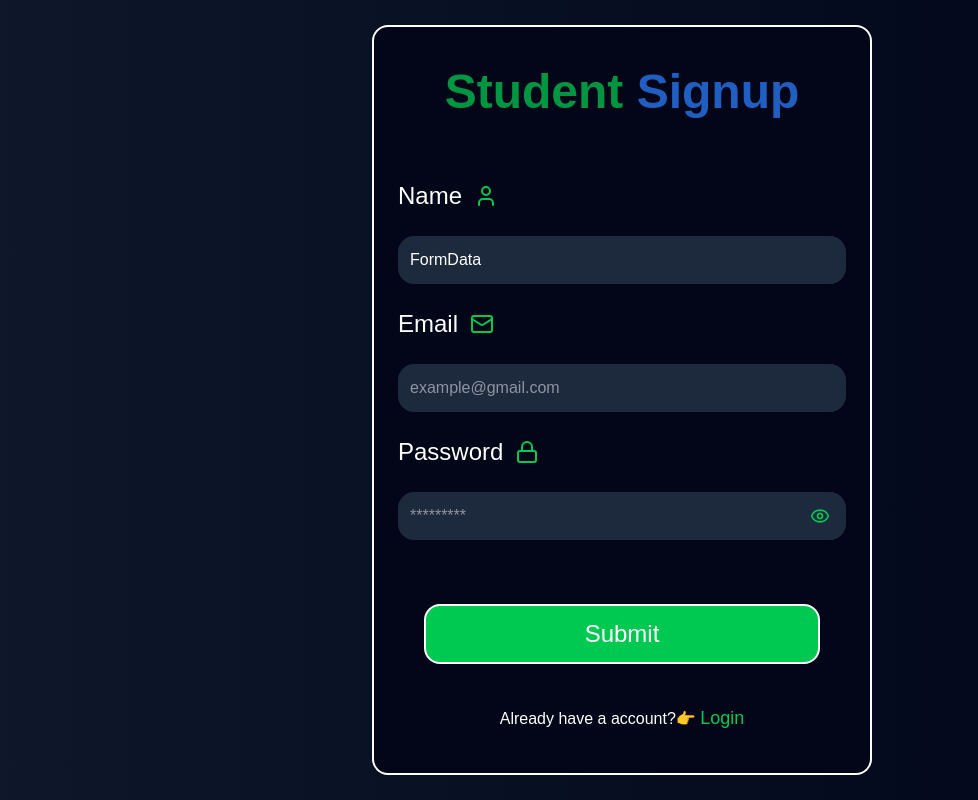
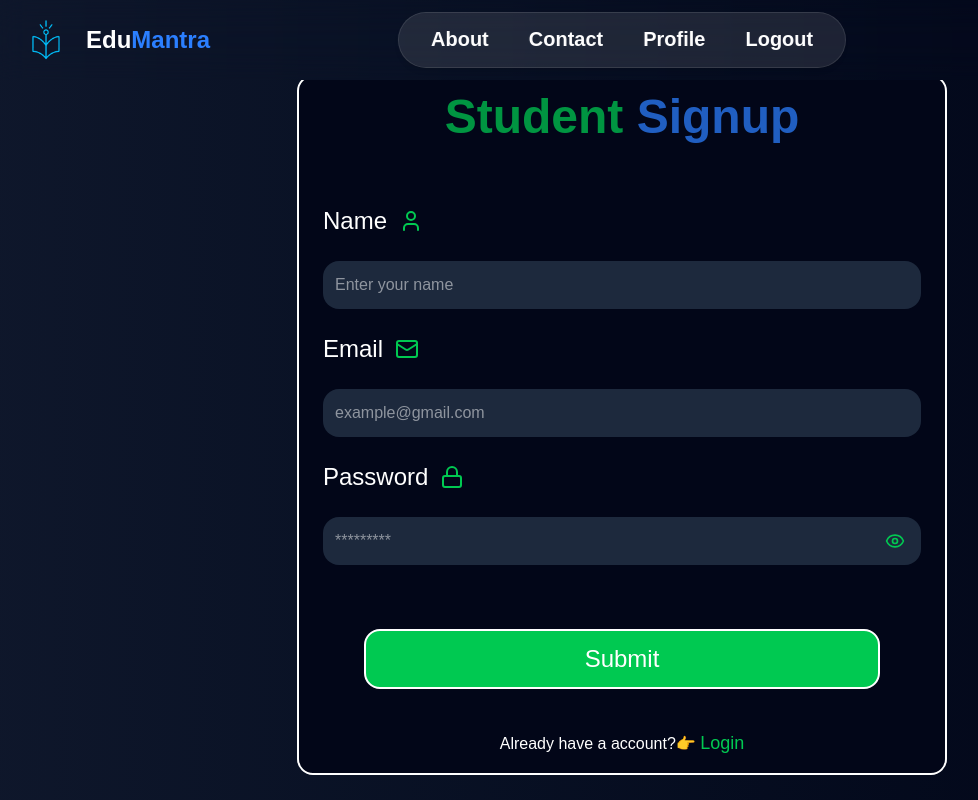
Before and after one commit to vinayak712/Student-Protector, a React (Vite) app in the folder Frontend/: page /stusignup in a window 1280 px wide. Shown: the whole page, without its empty margins (18-996 px from the left). Built offline with nearby package versions, Linux system fonts and the light colour scheme.

Commit message:
navBar added

```diff
--- a/Frontend/src/App.jsx
+++ b/Frontend/src/App.jsx
@@ -5,6 +5,7 @@ import { BrowserRouter as Router, Route, Routes } from 'react-router-dom'
 import StudLogin from './pages/StudLogin'
 import StudSignup from './pages/StudSignup'
 import Profile from './pages/profile'
+import NavBar from './components/navBar'
 function App() {
 
 
@@ -12,6 +13,7 @@ function App() {
   return (
     <>
       <Router>
+      <NavBar/>
         <Routes>
           <Route path="/" element={<MainPage />}></Route>
           <Route path="/login" element={<Hero />}></Route>
--- /dev/null
+++ b/Frontend/src/components/navBar.jsx
@@ -0,0 +1,39 @@
+import React from 'react';
+import logo from '../assets/logo.png';
+import { Link } from "react-router-dom";
+function NavBar() {
+  return (
+    <div className='w-screen top-0 bg-gradient-to-r from-slate-900 to-slate-950 fixed '>
+      {/* Navbar Container */}
+      <div className='h-[80px] w-full flex items-center justify-between px-6 backdrop-blur-xl relative '>
+              <Link to='/'>
+              <div className='flex items-center justify-between hover:scale-125 transition duration-200 '>
+          <img src={logo} alt="Logo" className='w-20 h-20 rounded-full' />
+          <h1 className='text-2xl text-white font-bold'>
+            Edu<span className='text-blue-500'>Mantra</span>
+          </h1>
+                  </div>
+        </Link>
+
+        <div className='absolute left-1/2 transform -translate-x-1/2 px-8 py-3 bg-white/10 backdrop-blur-xl shadow-md ring-1 ring-white/20 rounded-full flex gap-10 text-white font-semibold text-xl'>
+          <button className=' hover-underline-green hover:text-green-500 transition duration-200 cursor-pointer' aria-label="About">
+            <h2>About</h2>
+          </button>
+          <button className=' hover-underline-green hover:text-green-500 transition duration-200 cursor-pointer' aria-label="Contact">
+            <h2>Contact</h2>
+          </button>
+                  <Link to='/stuProfile'>
+                  <button className=' hover-underline-green hover:text-green-500 transition duration-200 cursor-pointer' aria-label="Profile">
+            <h2>Profile</h2>
+                      </button></Link>
+
+          <button className=' hover-underline-green hover:text-green-500 transition duration-200 cursor-pointer' aria-label="Logout">
+            <h2>Logout</h2>
+          </button>
+        </div>
+      </div>
+    </div>
+  );
+}
+
+export default NavBar;
--- a/Frontend/src/index.css
+++ b/Frontend/src/index.css
@@ -19,3 +19,23 @@
     transform: translate(-3px, -3px);
     box-shadow: 6px 6px 0 0 #22c55e;
 }
+
+
+
+.hover-underline-green:hover::after {
+    content: '';
+    display: block;
+    width: 100%;
+    height: 2px;
+    background: green;
+    transition: width 0.3s;
+  }
+
+  .hover-underline-green::after {
+    content: '';
+    display: block;
+    width: 0;
+    height: 2px;
+    background: green;
+    transition: width 0.3s;
+  }
--- a/Frontend/src/pages/StudLogin.jsx
+++ b/Frontend/src/pages/StudLogin.jsx
@@ -12,9 +12,9 @@ function StudLogin() {
     })
   return (
       <>
-          <div className='h-screen w-screen bg-gradient-to-r from-slate-900 to-slate-950 flex
+          <div className='min-h-screen pt-[50px] w-screen bg-gradient-to-r from-slate-900 to-slate-950 flex
           items-center justify-center'>
-              <div className='flex  flex-col items-center gap-10  justify-center bg-slate-950  w-[500px] h-[750px] rounded-2xl border-[2px] text-white' >
+              <div className='flex  flex-col items-center gap-10  justify-center bg-slate-950  w-[650px] h-[700px] rounded-2xl border-[2px]  text-white' >
 
                   <h1 className=' text-5xl  animate-pulse font-bold text-green-500'> Student <span className='text-blue-500'>Login</span></h1>
 
@@ -57,7 +57,8 @@ function StudLogin() {
             <button className='text-2xl bg-green-500   w-[80%] rounded-2xl py-3 px-3  p-4  border-[2px]  hover:bg-green-700 transition-all duration-300'>Submit</button>
 <p>Create Account 👉 <Link to="/stusignup"><span className='text-green-500 text-lg'>Signup</span></Link> </p>
               </div>
-      </div>
+          </div>
+
       </>
   )
 }
--- a/Frontend/src/pages/StudSignup.jsx
+++ b/Frontend/src/pages/StudSignup.jsx
@@ -4,16 +4,16 @@ import { User, Mail, Lock, Eye, EyeOff, Loader } from "lucide-react";
 
 function StudSignup() {
     const [showP, setShowP] = useState(false);
-    const[Formdata, setFormdata] = useState( {
+    const[FormData, setFormdata] = useState( {
         name:"",
         email: "",
-Password:"",
+password:"",
     })
   return (
       <>
-         <div className='h-screen w-screen bg-gradient-to-r from-slate-900 to-slate-950 flex
+         <div className='min-h-screen w-screen pt-[50px]    bg-gradient-to-r from-slate-900 to-slate-950 flex
           items-center justify-center'>
-              <div className='flex  flex-col items-center gap-10  justify-center bg-slate-950  w-[500px] h-[750px] rounded-2xl border-[2px] text-white' >
+              <div className='flex  flex-col items-center gap-10  justify-center bg-slate-950  w-[650px] h-[700px] rounded-2xl border-[2px] text-white' >
 
                   <h1 className=' text-5xl  animate-pulse font-bold text-green-500'> Student <span className='text-blue-500'>Signup</span></h1>
 
@@ -23,7 +23,7 @@ Password:"",
 
                       <input type="text" name="" id="" className=' input p-3 w-full bg-slate-800  rounded-2xl outline-none focus:ring-2 focus:ring-green-500'
                           placeholder='Enter your name'
-                      value={FormData.name} onChange={(e)=>{setFormdata({...Formdata,name:e.target.value})}}/>
+                      value={FormData.name} onChange={(e)=>{setFormdata({...FormData,name:e.target.value})}}/>
 
                       <label className='text-2xl flex items-center gap-x-3 '> Email <Mail className='text-green-500' /></label>
 
```
Also changed, not shown: Frontend/src/assets/logo.png (added).
